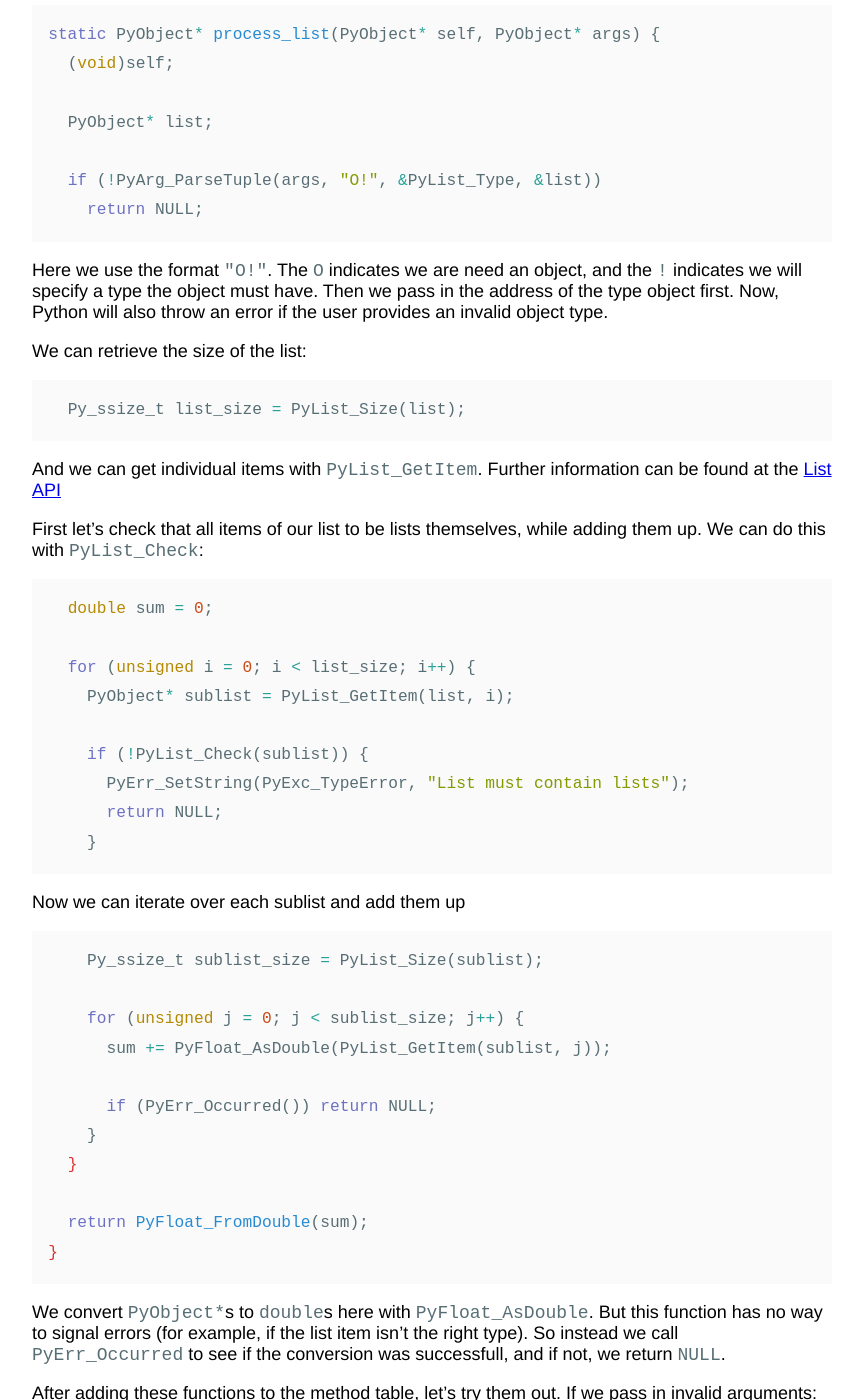
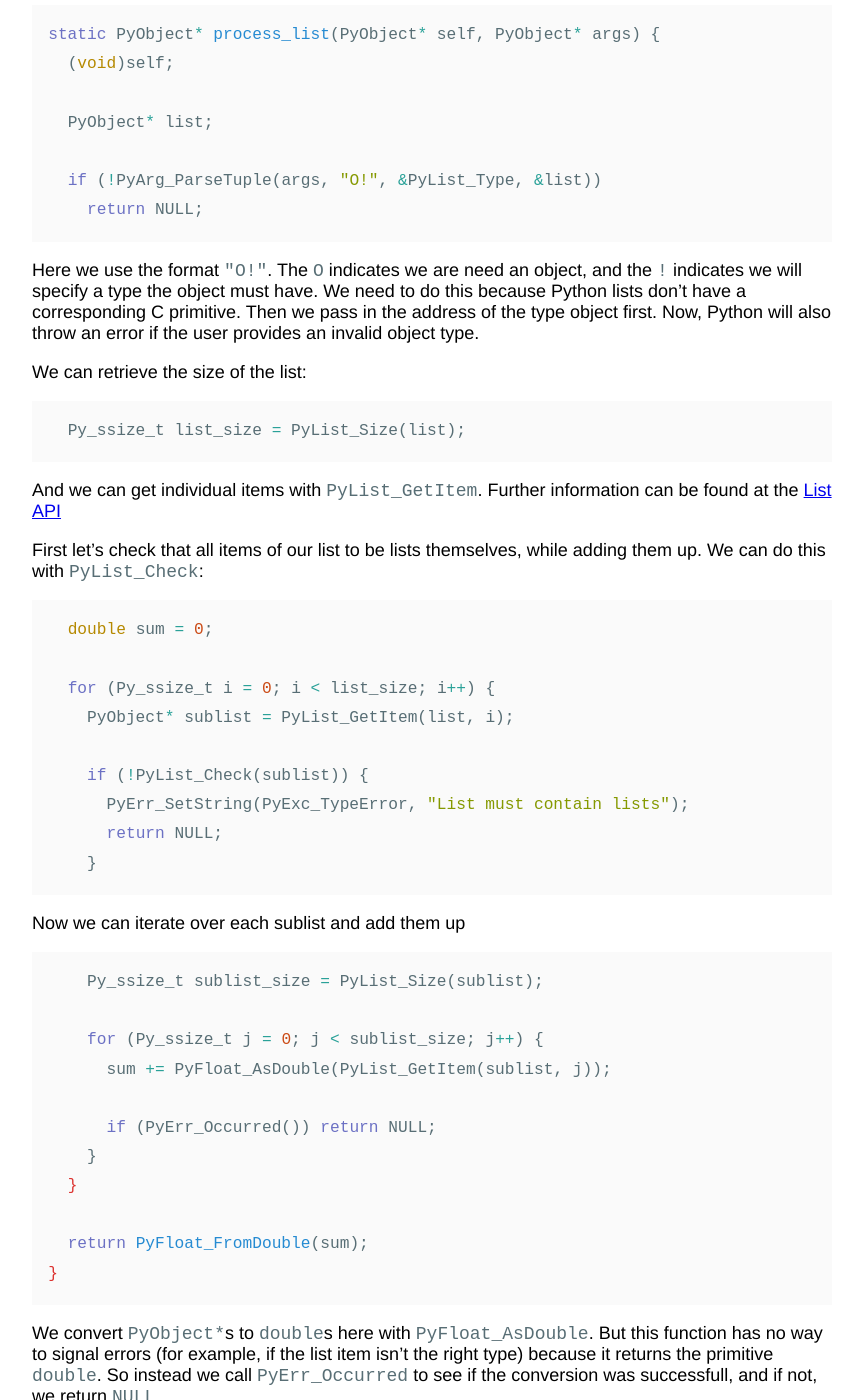
Before and after one commit to ishantheperson/ishantheperson.github.io, a Jekyll site: the page built from _posts/2019-01-06-python-c-ext-2.md, in a window 1280 px wide and 1400 px high, scrolled down 1770 px. Shown: the whole window, without its empty margins (208-1071 px from the left). Built offline with Jekyll 4.4.1, drawn with Linux system fonts in a browser that asks for light colours; some of the changed text lies outside the part shown.

Commit message:
fixed some minor issues

````diff
--- a/_posts/2019-01-06-python-c-ext-2.md
+++ b/_posts/2019-01-06-python-c-ext-2.md
@@ -2,7 +2,7 @@
 layout: post
 title:  "Dealing with Python values in C"
 date:   2019-01-06 20:00:00 -0800
-categories: python c
+tags: python c
 ---
 
 In the previous post we saw how to set up the boilerplate code necessary for a C
@@ -71,7 +71,8 @@ static PyObject* process_list(PyObject* self, PyObject* args) {
     return NULL;
 ```
 Here we use the format `"O!"`. The `O` indicates we are need an object,
-and the `!` indicates we will specify a type the object must have.
+and the `!` indicates we will specify a type the object must have. We need
+to do this because Python lists don't have a corresponding C primitive.
 Then we pass in the address of the type object first. Now, Python will
 also throw an error if the user provides an invalid object type.
 
@@ -87,7 +88,7 @@ We can do this with `PyList_Check`:
 ```c
   double sum = 0;
 
-  for (unsigned i = 0; i < list_size; i++) {
+  for (Py_ssize_t i = 0; i < list_size; i++) {
     PyObject* sublist = PyList_GetItem(list, i);
 
     if (!PyList_Check(sublist)) {
@@ -99,7 +100,7 @@ Now we can iterate over each sublist and add them up
 ```c
     Py_ssize_t sublist_size = PyList_Size(sublist);
 
-    for (unsigned j = 0; j < sublist_size; j++) {
+    for (Py_ssize_t j = 0; j < sublist_size; j++) {
       sum += PyFloat_AsDouble(PyList_GetItem(sublist, j));
 
       if (PyErr_Occurred()) return NULL;
@@ -111,7 +112,8 @@ Now we can iterate over each sublist and add them up
 ```
 
 We convert `PyObject*`s to `double`s here with `PyFloat_AsDouble`. But this function has no way
-to signal errors (for example, if the list item isn't the right type).
+to signal errors (for example, if the list item isn't the right type) because it returns the
+primitive `double`.
 So instead we call `PyErr_Occurred` to see if the conversion was successfull, and if not, we return `NULL`.
 
 After adding these functions to the method table, let's try them out. If we pass in invalid arguments:
@@ -206,7 +208,7 @@ static PyObject* process_list(PyObject* self, PyObject* args) {
 
   double sum = 0;
 
-  for (unsigned i = 0; i < list_size; i++) {
+  for (Py_ssize_t i = 0; i < list_size; i++) {
     PyObject* sublist = PyList_GetItem(list, i);
 
     if (!PyList_Check(sublist)) {
@@ -216,7 +218,7 @@ static PyObject* process_list(PyObject* self, PyObject* args) {
 
     Py_ssize_t sublist_size = PyList_Size(sublist);
 
-    for (unsigned j = 0; j < sublist_size; j++) {
+    for (Py_ssize_t j = 0; j < sublist_size; j++) {
       sum += PyFloat_AsDouble(PyList_GetItem(sublist, j));
 
       if (PyErr_Occurred()) return NULL;
````
Also changed, not shown: _posts/2019-01-01-new-blog.md (+1 -1 lines), _posts/2019-01-01-tkinter-matplotlib.md (+1 -1 lines), _posts/2019-01-06-python-c-ext.md (+1 -1 lines).
